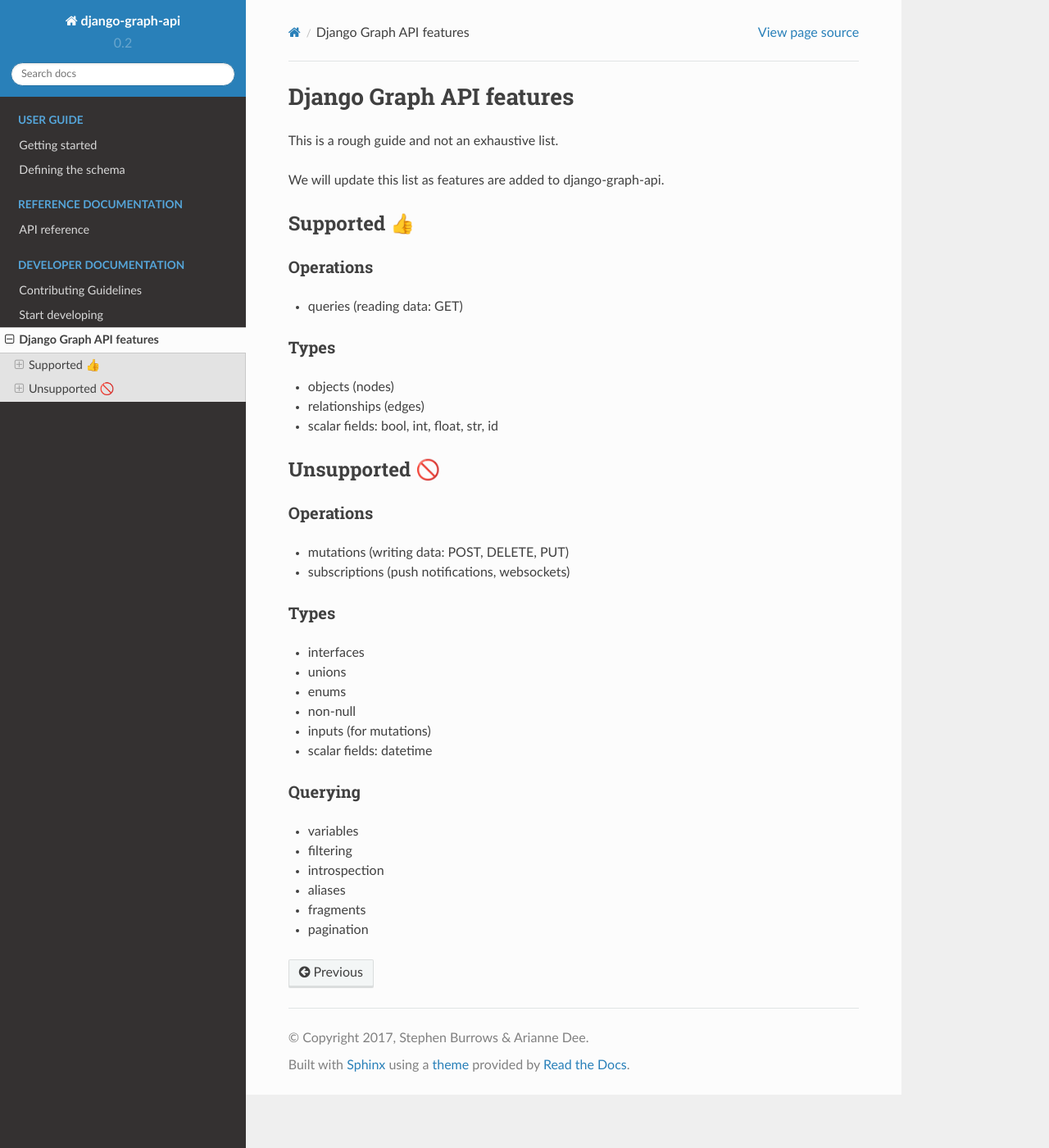
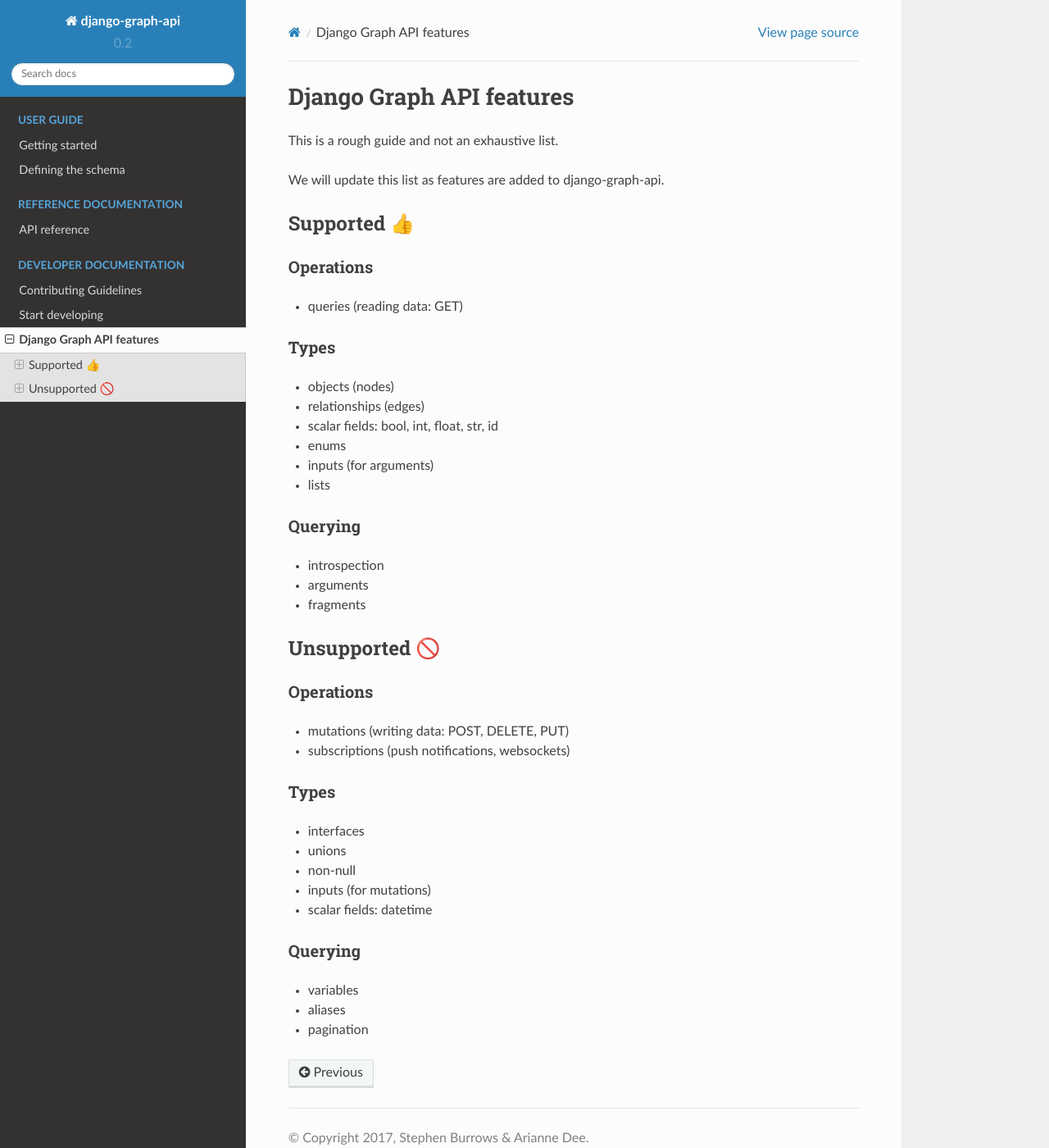
Before and after one commit to django-graph-api/django-graph-api, a Sphinx documentation site: the page built from docs/features.rst, in a window 1280 px wide and 1400 px high. Shown: the whole window at 82% size. Built offline with Sphinx 7.4.7 and the Read the Docs theme 2.0.0, drawn with Linux system fonts in a browser that asks for light colours.

Commit message:
Updated features list

```diff
--- a/docs/features.rst
+++ b/docs/features.rst
@@ -17,6 +17,15 @@
 - objects (nodes)
 - relationships (edges)
 - scalar fields: bool, int, float, str, id
+- enums
+- inputs (for arguments)
+- lists
+
+Querying
+^^^^^^^^
+- introspection
+- arguments
+- fragments
 
 Unsupported 🚫
 --------------
@@ -38,8 +46,5 @@
 Querying
 ^^^^^^^^
 - variables
-- filtering
-- introspection
 - aliases
-- fragments
 - pagination
```
Also changed, not shown: other parts of docs/features.rst (+0 -1 lines).
